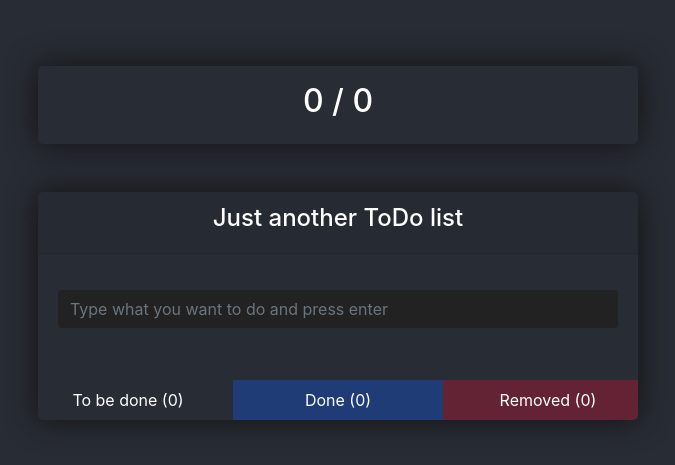
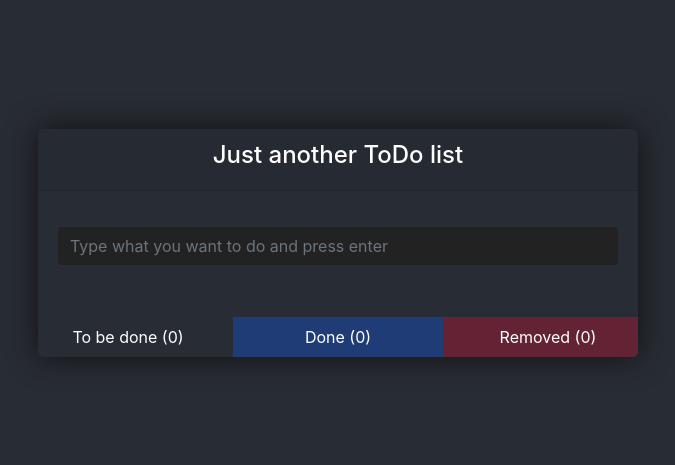
Before and after one commit to bartfish/just-another-todo-list-app, a React (Create React App) app: page / in a window 1280 px wide. Shown: the part 157-622 px from the top of the page, without its empty margins (302-977 px from the left). Built offline with nearby package versions, Linux system fonts and the light colour scheme.

Commit message:
small ui update

```diff
--- a/src/pages/Dashboard.jsx
+++ b/src/pages/Dashboard.jsx
@@ -52,12 +52,6 @@ export const Dashboard = () => {
 
     return (
         <div className="container animate__animated animate__zoomIn animate__duration-3s">
-
-            <div className="card-container">
-                <div className="done-info text-center">
-                    <h2>{savedTodos.doneTodos.length} / {savedTodos.allCounter}</h2>
-                </div>
-            </div>
 
             <div className="card-container">
 
```
Also changed, not shown: src/redux/actions.js (deleted), src/redux/reducer.js (deleted).
